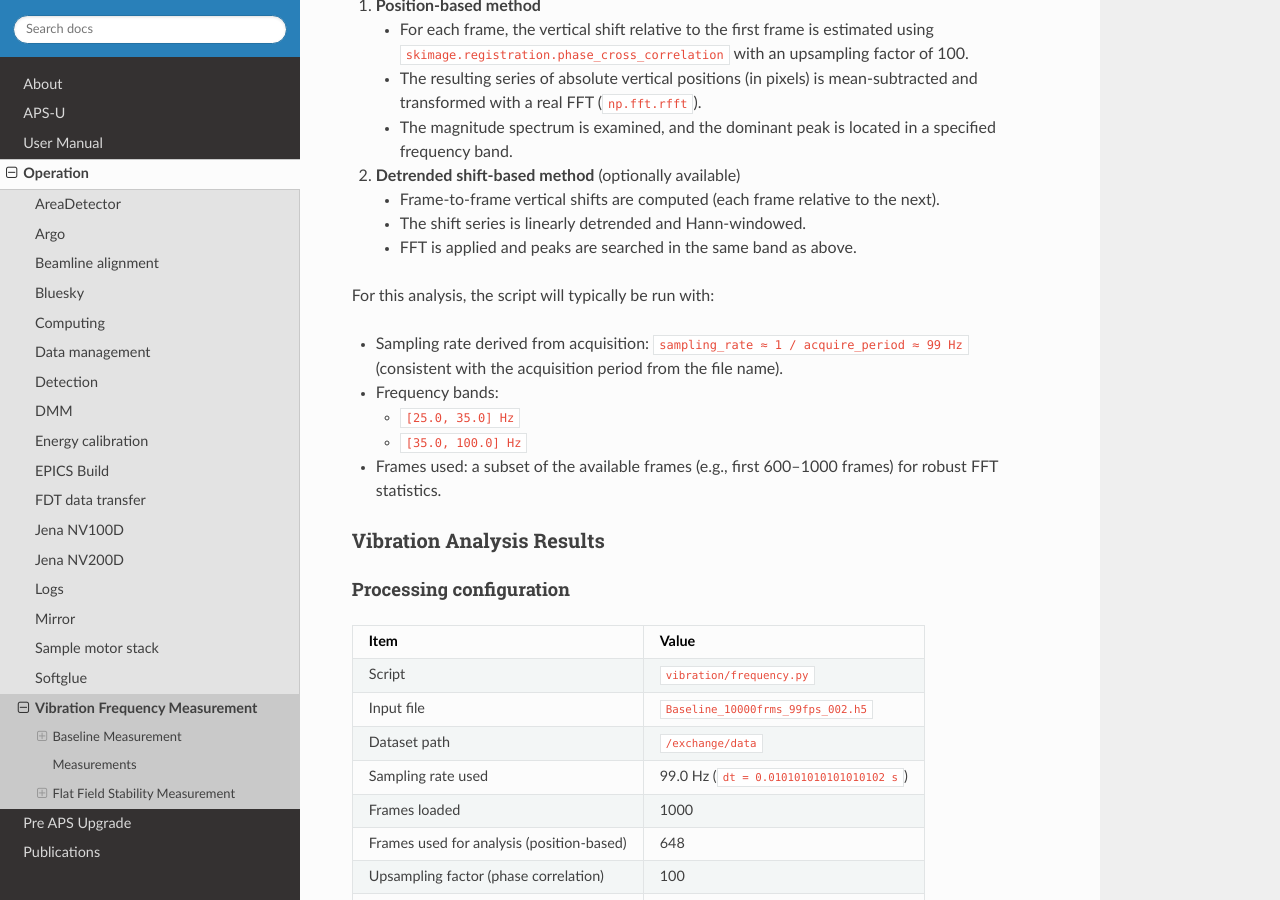
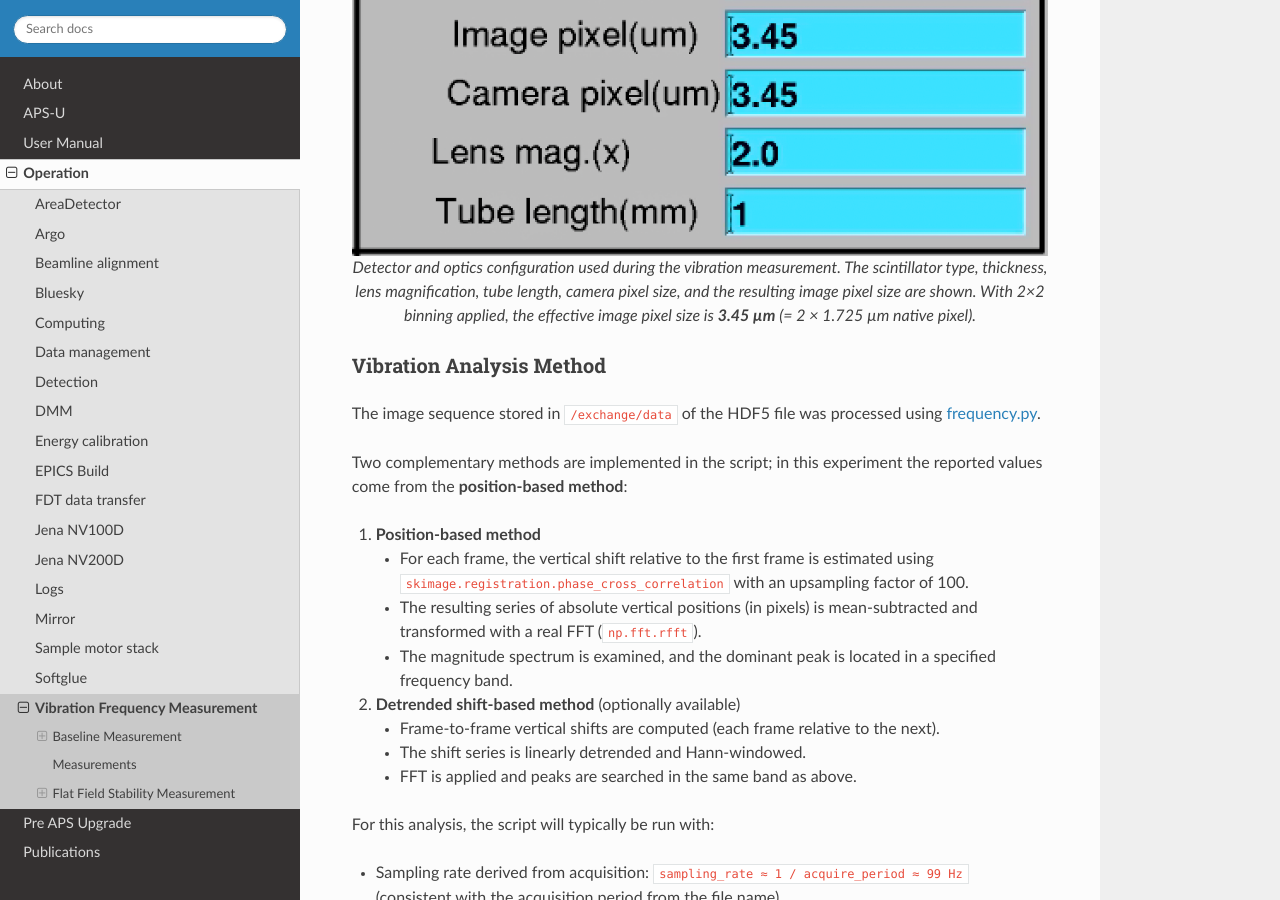
Before and after one commit to xray-imaging/2bm-docs, a Sphinx documentation site: the page built from docs/source/ops/item_070.rst, in a window 1280 px wide and 900 px high, scrolled down 3517 px. Built offline with Sphinx 7.4.7 and the Read the Docs theme 3.1.0, drawn with Linux system fonts in a browser that asks for light colours; the version number could not be read and is left out.

Commit message:
added MCTOptics screenshot

```diff
--- a/docs/source/ops/item_070.rst
+++ b/docs/source/ops/item_070.rst
@@ -196,6 +196,16 @@ Detector and imaging chain
 +-------------------------------------------+------------------------------------------------------+
 | Detector SDK version                      | 4.0.0.116                                            |
 +-------------------------------------------+------------------------------------------------------+
+
+.. figure:: ../img/vibrationOptics.png
+   :width: 1024px
+   :align: center
+   :alt: Detector and optics configuration
+
+   Detector and optics configuration used during the vibration measurement. The scintillator
+   type, thickness, lens magnification, tube length, camera pixel size, and the resulting
+   image pixel size are shown. With 2×2 binning applied, the effective image pixel size is
+   **3.45 µm** (= 2 × 1.725 µm native pixel).
 
 
 Vibration Analysis Method
```
Also changed, not shown: docs/source/img/vibrationOptics.png (added).
